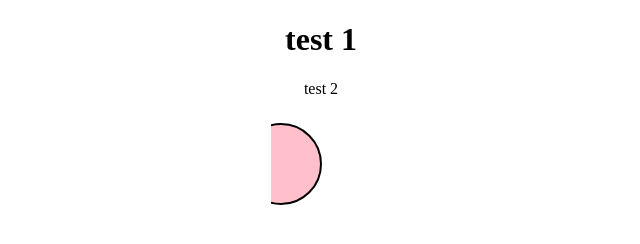
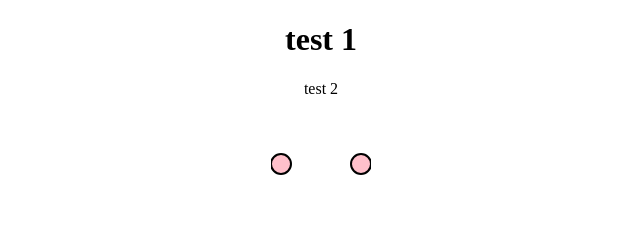
Before and after one commit to Samsonator2000/Html-test, a plain HTML site: page index.html in a window 1280 px wide. Shown: the whole page, without its empty margins (319-959 px from the left). Drawn offline with Linux system fonts and the light colour scheme.

Commit message:
second ball

```diff
--- a/index.html
+++ b/index.html
@@ -15,8 +15,8 @@
     <h1>test 1</h1>
     <p>test 2</p>
     <svg height="100" width="100">
-        <circle cx="10" cy="50" r="40" stroke="black" stroke-width="2" fill="pink" />
-
+        <circle cx="10" cy="50" r="10" stroke="black" stroke-width="2" fill="pink" />
+        <circle cx="90" cy="50" r="10" stroke="black" stroke-width="2" fill="pink" />
     </svg>
 </body>
 </html>
```
